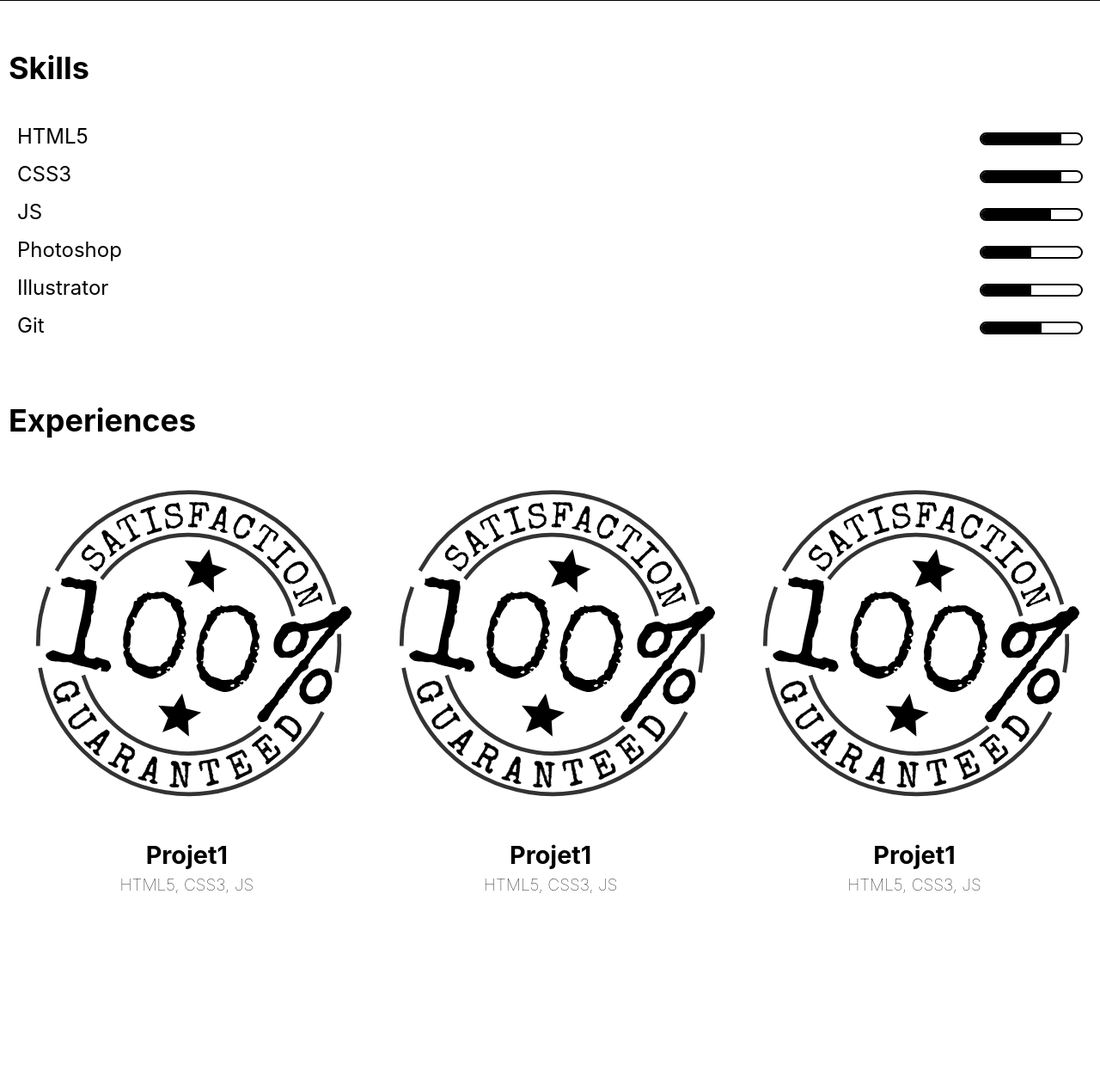
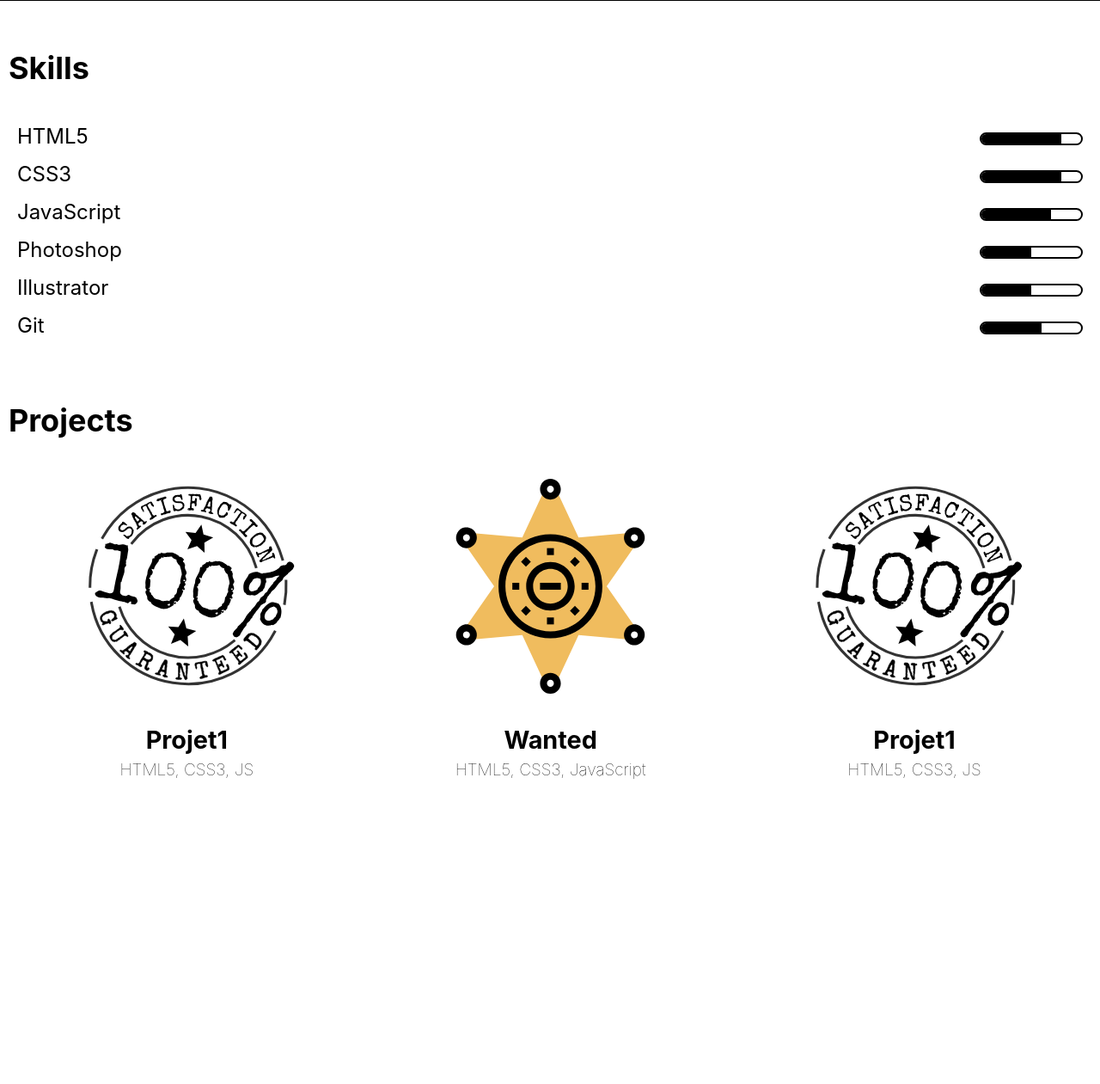
Before and after one commit to N-TAHAR/portfolio, a web app: file src/index.html in a window 1280 px wide. Shown: the part 799-2060 px from the top of the page at 86% size. Run offline with its HTML, style and script files only (its server is not run), Linux system fonts and the light colour scheme; style sheets or scripts are compiled from the project's sources.

Commit message:
Replace experience into project/ Carousel with Projects

```diff
--- a/src/index.html
+++ b/src/index.html
@@ -1,5 +1,5 @@
 <!DOCTYPE html>
-<html lang="fr">
+<html lang="en">
 <head>
   <meta charset="UTF-8">
   <meta name="viewport" content="width=device-width, initial-scale=1.0">
@@ -38,7 +38,7 @@
             <div class="skill__level skill__level--css"></div>
           </div>
           <div class="skills__skill skill">
-            <h3 class="skill__name">JS</h3>
+            <h3 class="skill__name">JavaScript</h3>
             <div class="skill__level skill__level--js"></div>
           </div>
           <div class="skills__skill skill">
@@ -56,26 +56,26 @@
         </div>
       </div>
     </section>
-    <section class="experiencePage">
-        <h2 class="experiencePage__title">Experiences</h2>
-        <div class="experiencePage__experiences experiences owl-carousel owl-theme">
-          <div class="experiences__experience experience item">
-            <img src="img/test.svg" class="experience__image" alt="test">
-            <div class="experience_info info">
-              <h3 class="info__title">Projet1</h3>
-              <h4 class="info__skills">HTML5, CSS3, JS</h4>
+    <section class="projectPage">
+        <h2 class="projectPage__title">Projects</h2>
+        <div class="projectPage__projects projects owl-carousel owl-theme">
+          <div class="projects__project project">
+            <img src="img/sheriff.svg" class="project__image" alt="test">
+            <div class="project_info info">
+              <h3 class="info__title">Wanted</h3>
+              <h4 class="info__skills">HTML5, CSS3, JavaScript</h4>
             </div>
           </div>
-          <div class="experiences__experience experience item">
-              <img src="img/test.svg" class="experience__image" alt="test">
-              <div class="experience_info info">
+          <div class="projects__project project">
+              <img src="img/test.svg" class="project__image" alt="test">
+              <div class="project_info info">
                 <h3 class="info__title">Projet1</h3>
                 <h4 class="info__skills">HTML5, CSS3, JS</h4>
               </div>
           </div>
-          <div class="experiences__experience experience item">
-              <img src="img/test.svg" class="experience__image" alt="test">
-              <div class="experience_info info">
+          <div class="projects__project project">
+              <img src="img/test.svg" class="project__image" alt="test">
+              <div class="project_info info">
                 <h3 class="info__title">Projet1</h3>
                 <h4 class="info__skills">HTML5, CSS3, JS</h4>
               </div>
@@ -89,6 +89,7 @@
   <script src="js/logo-appear.js"></script>
   <script src="js/skill.js"></script>
   <script src="https://ajax.googleapis.com/ajax/libs/jquery/3.3.1/jquery.min.js"></script>
+  <script src="js/arrow-down.js"></script>
   <script src="OwlCarousel/disto/owl.carousel.min.js"></script>
   <script src="js/carousel.js"></script>
 </body>
--- /dev/null
+++ b/src/js/arrow-down.js
@@ -0,0 +1,5 @@
+$(".homePage__arrow").click(function() {
+  $('html,body').animate({
+      scrollTop: $(".skillPage").offset().top},
+      'slow');
+});
--- a/src/scss/blocs/homePage.scss
+++ b/src/scss/blocs/homePage.scss
@@ -49,6 +49,7 @@
   transform: translateY(300px);
   margin-top: 50px;
   transition: transform 1s;
+  cursor: pointer;
 }
 
 .arrow--reset{
--- a/src/scss/blocs/experiencePage.scss
+++ b/src/scss/blocs/projectPage.scss
@@ -1,27 +1,33 @@
-.experiencePage{
+.projectPage{
   @include size;
   padding: 10px;
 }
 
-.experiencePage__title{
+.projectPage__title{
   @include font(1.5em, bold);
   margin-bottom: 50px;
 }
 
-.experiencePage__experiences{
+.projectPage__projects{
   margin: 0 auto;
   touch-action: manipulation;
 }
 
-.experiences__experience{
+.projects__project{
   text-align: center;
   display: flex;
   flex-direction: column;
   justify-content: space-around;
 }
 
-.experiences__experience > *{
+.projects__project > *{
   margin-bottom: 40px;
+}
+
+.project__image{
+  width: 250px;
+  height: 250px;
+  @include font(1.2em, bold);
 }
 
 .info__title{
--- a/src/scss/styles.scss
+++ b/src/scss/styles.scss
@@ -7,4 +7,4 @@
 @import "blocs/header.scss";
 @import "blocs/homePage.scss";
 @import "blocs/skillPage.scss";
-@import "blocs/experiencePage.scss";
+@import "blocs/projectPage.scss";
```
Also changed, not shown: src/img/logo-wanted.svg (added), src/img/sheriff.svg (added), 1 other file.
